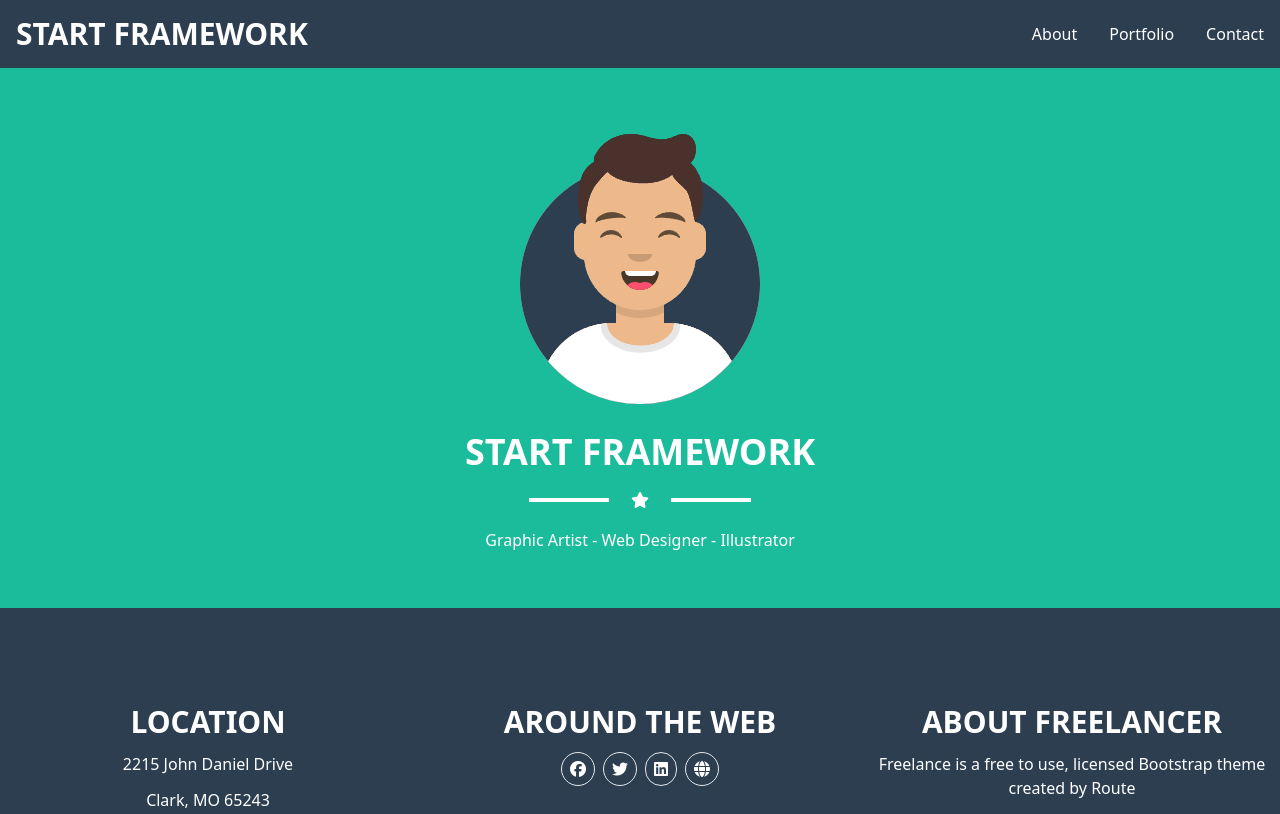
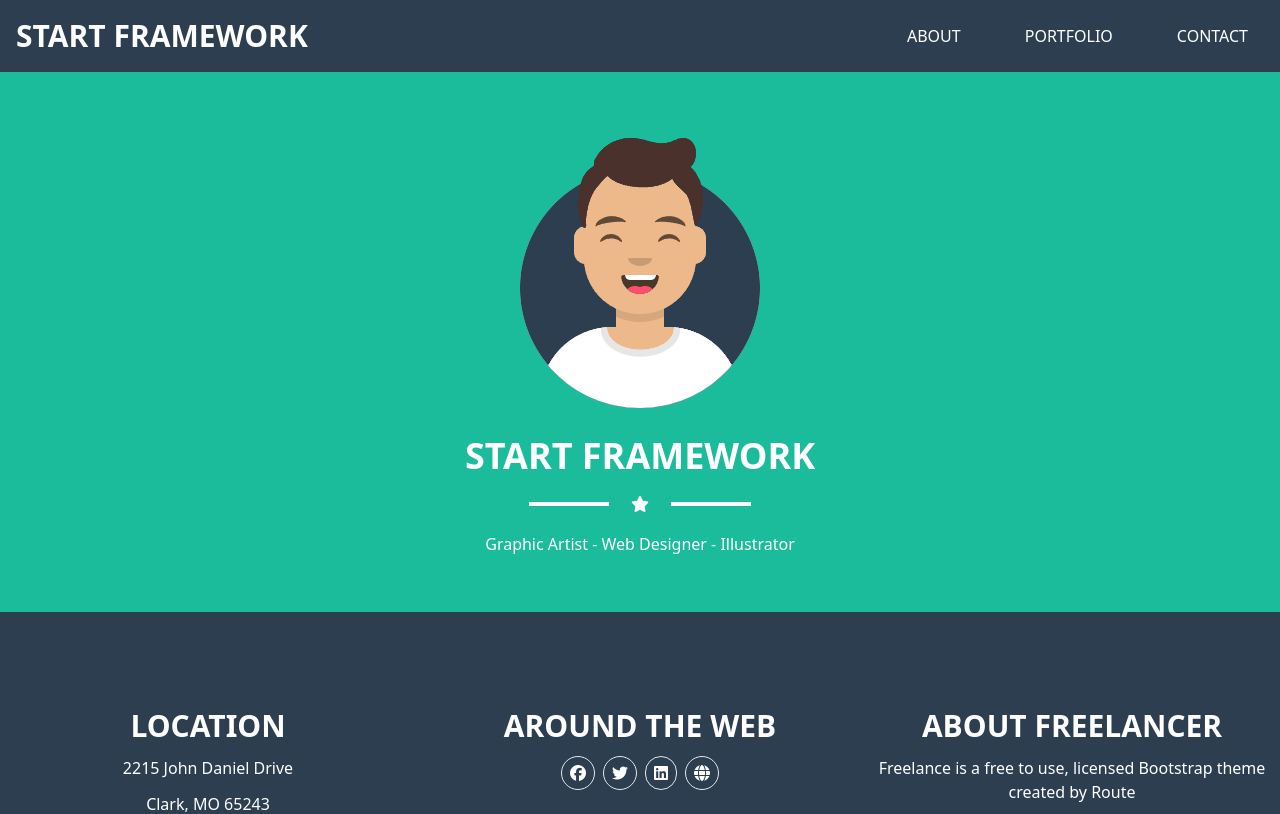
Before and after one commit to abdullahalawa/start-framework, a React (Vite) app: page / in a window 1280 px wide. Shown: the top 814 px of the page. Built offline with nearby package versions, Linux system fonts and the light colour scheme.

Commit message:
finish navbar styling

```diff
--- a/src/Components/Navbar/Navbar.jsx
+++ b/src/Components/Navbar/Navbar.jsx
@@ -42,28 +42,28 @@ export default function Navbar() {
           </button>
           <div className="hidden w-full md:block md:w-auto" id="navbar-default">
             <ul className="font-medium flex flex-col p-4 md:p-0 mt-4 border border-gray-100 rounded-lg md:flex-row md:space-x-8 rtl:space-x-reverse md:mt-0 md:border-0  dark:bg-gray-800 md:dark:bg-gray-900 dark:border-gray-700">
-              <li>
+              <li className={`${style.li}`}>
                 <NavLink
                   to="/about"
-                  className="block py-2 px-3 text-white rounded hover:bg-gray-100 md:hover:bg-transparent md:border-0  md:p-0 "
+                  className="navLink block py-2 px-3 text-white rounded md:border-0  md:py-2 md:px-4 uppercase"
                 >
                   About
                 </NavLink>
               </li>
 
-              <li>
+              <li className={`${style.li}`}>
                 <NavLink
                   to="/portfolio"
-                  className="block py-2 px-3 text-white rounded hover:bg-gray-100 md:hover:bg-transparent md:border-0  md:p-0 "
+                  className="block py-2 px-3 text-white rounded md:border-0  md:py-2 md:px-4 uppercase"
                 >
                   Portfolio
                 </NavLink>
               </li>
 
-              <li>
+              <li className={`${style.li}`}>
                 <NavLink
                   to="/contact"
-                  className="block py-2 px-3 text-white rounded hover:bg-gray-100 md:hover:bg-transparent md:border-0  md:p-0 "
+                  className="block py-2 px-3 text-white rounded md:border-0  md:py-2 md:px-4 uppercase"
                 >
                   Contact
                 </NavLink>
--- a/src/Components/Navbar/Navbar.module.css
+++ b/src/Components/Navbar/Navbar.module.css
@@ -1,3 +1,3 @@
-.nav :global(.active) [class*="block"] {
+.li :global(.active) {
   background-color: #1abc9c;
 }
```
